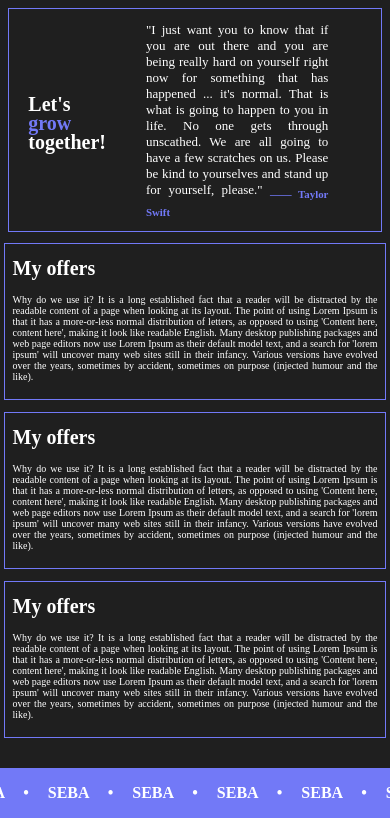
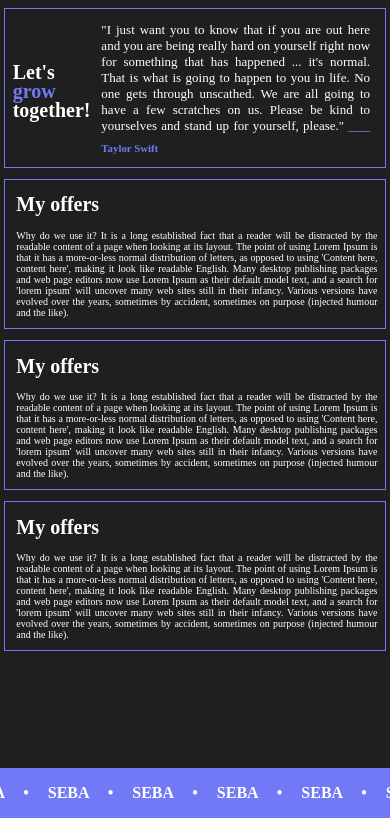
Before and after one commit to mrbseba/girdeskExtension, a plain HTML site: page cryCuren/index.html in a window 390 px wide. Shown: the part 26-844 px from the top of the page. Drawn offline with nearby package versions, Linux system fonts and the light colour scheme; a web font is replaced by a local one.

```diff
--- a/cryCuren/index.html
+++ b/cryCuren/index.html
@@ -24,7 +24,7 @@
             <!-- Cover for event -->
             <div class="coverPage">
                 <h1>Let's <span id="colorH">grow</span>  together!</h1>
-                <p>"I just want you to know that if you are out there and you are being really hard on yourself right now for something that has happened ... it's normal. That is what is going to happen to you in life. No one gets through unscathed. We are all going to have a few scratches on us. Please be kind to yourselves and stand up for yourself, please." <span id="colorH"><sub><b>&mdash;&mdash; Taylor Swift</b></sub></span> </p>
+                <p>"I just want you to know that if you are out here and you are being really hard on yourself right now for something that has happened ... it's normal. That is what is going to happen to you in life. No one gets through unscathed. We are all going to have a few scratches on us. Please be kind to yourselves and stand up for yourself, please." <span id="colorH"><sub><b>&mdash;&mdash; Taylor Swift</b></sub></span> </p>
             </div>
             <!-- The second content -->
             <div class="bigBlockRow">
--- a/cryCuren/style.sass
+++ b/cryCuren/style.sass
@@ -53,6 +53,8 @@
         flex-direction: row
         align-items: center
 
+        margin: 0% 2% 0% 2%
+        padding: 0% 2% 0% 2%
         // background-color: $varDivBackGrColor
         border-style: solid
         border-color: $varDivBackGrColor
@@ -63,8 +65,7 @@
         // border-right-style: solid
         // border-radius: 5px
 
-        margin: 0% 2% 0% 2%
-        padding: 0% 5% 0% 5%
+
 
         text-align: justify
 
@@ -76,7 +77,7 @@
             line-height: 95%
         p
             color: $varTextColor
-            padding: 0% 10% 0% 10%
+            padding: 0% 2% 0% 3%
             font-size: 18px
         #colorH
             color: $varDivBackGrColor
@@ -121,9 +122,9 @@
             font-size: 73%
     .mainContainer
         .coverPage
-
+            margin: 0% 1% 0% 1%
             h1
-                padding: 2% 2% 0% 0%
+                padding: 2% 0% 0% 0%
                 font-size: 20px
             p
                 font-size: 13px
@@ -138,7 +139,7 @@
         flex-wrap: wrap
         margin: 0% 1% 0% 1%
         .leftBlock
-            padding: 0% 2% 2% 2%
+            padding: 0% 2% 0% 3%
             h1
                 font-size: 20px
             p
```
Also changed, not shown: cryCuren/style.css, 1 other file.
